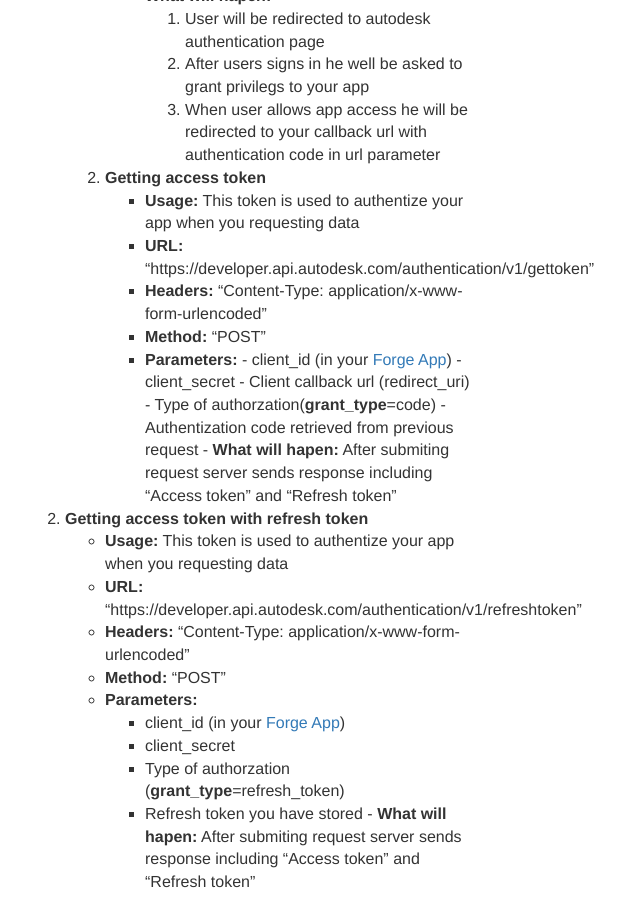
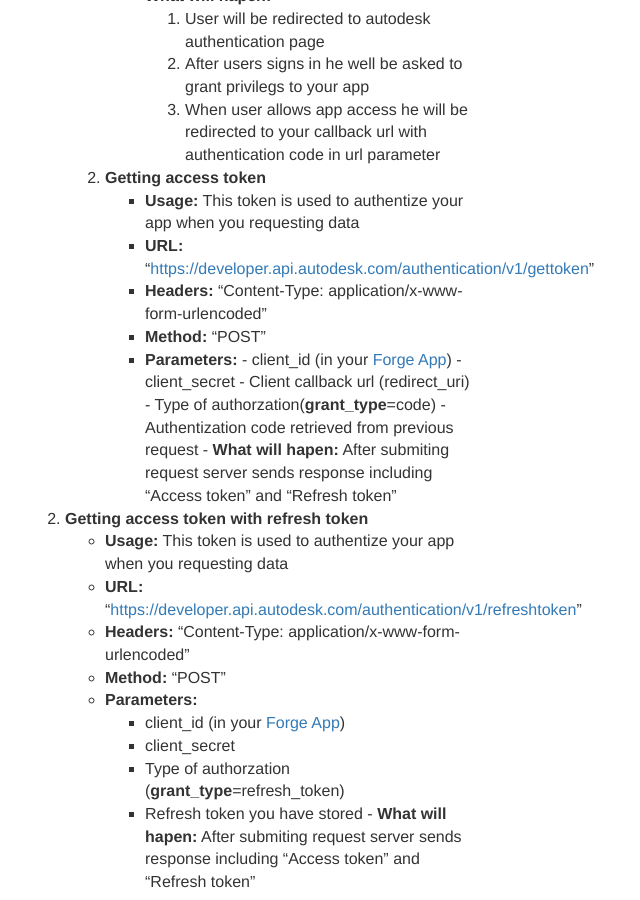
Before and after one commit to vdvorak/vitekdvorak.github.io, a Jekyll site: the page built from _posts/2021-04-03-bim360.md, in a window 1280 px wide and 900 px high, scrolled down 2659 px. Shown: the whole window, without its empty margins (262-902 px from the left). Built offline with Jekyll 4.4.1, drawn with Linux system fonts in a browser that asks for light colours; nearby versions of some CDN libraries; comment, search, counter and statistics services are not loaded; part of the change alters nothing that is shown.

Commit message:
Update 2021-04-03-bim360.md

```diff
--- a/_posts/2021-04-03-bim360.md
+++ b/_posts/2021-04-03-bim360.md
@@ -64,7 +64,7 @@ We decided to work with BIM based software from [Autodesk](https://www.autodesk.
                 3. When user allows app access he will be redirected to your callback url with authentication code in url parameter
         2. **Getting access token**
               - **Usage:** This token is used to authentize your app when you requesting data
-              - **URL:** "https://developer.api.autodesk.com/authentication/v1/gettoken"
+              - **URL:** "[https://developer.api.autodesk.com/authentication/v1/gettoken](https://developer.api.autodesk.com/authentication/v1/gettoken)"
               - **Headers:** "Content-Type: application/x-www-form-urlencoded"
               - **Method:** "POST"
               - **Parameters:**
@@ -76,7 +76,7 @@ We decided to work with BIM based software from [Autodesk](https://www.autodesk.
                - **What will hapen:** After submiting request server sends response including "Access token" and "Refresh token"
   2. **Getting access token with refresh token**
         - **Usage:** This token is used to authentize your app when you requesting data
-        - **URL:** "https://developer.api.autodesk.com/authentication/v1/refreshtoken"
+        - **URL:** "[https://developer.api.autodesk.com/authentication/v1/refreshtoken](https://developer.api.autodesk.com/authentication/v1/refreshtoken)"
         - **Headers:** "Content-Type: application/x-www-form-urlencoded"
         - **Method:** "POST"
         - **Parameters:**
```
